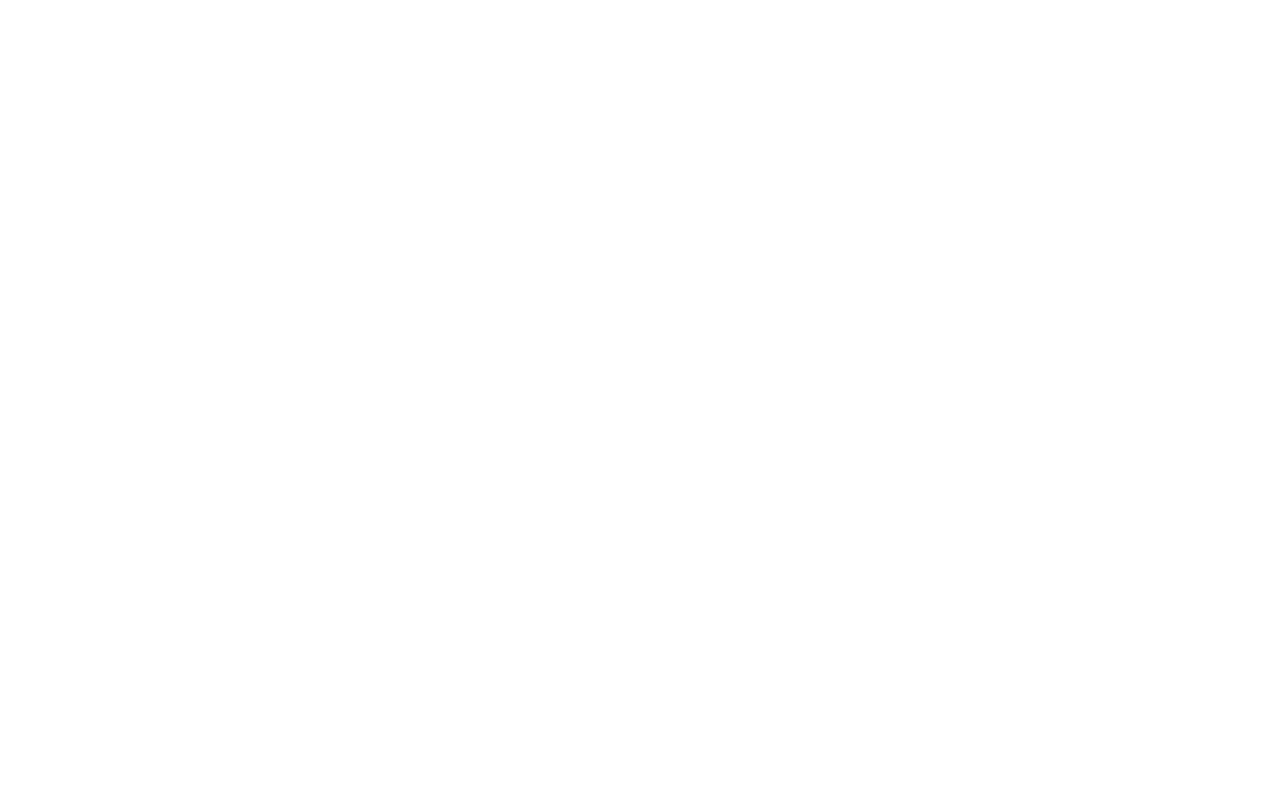
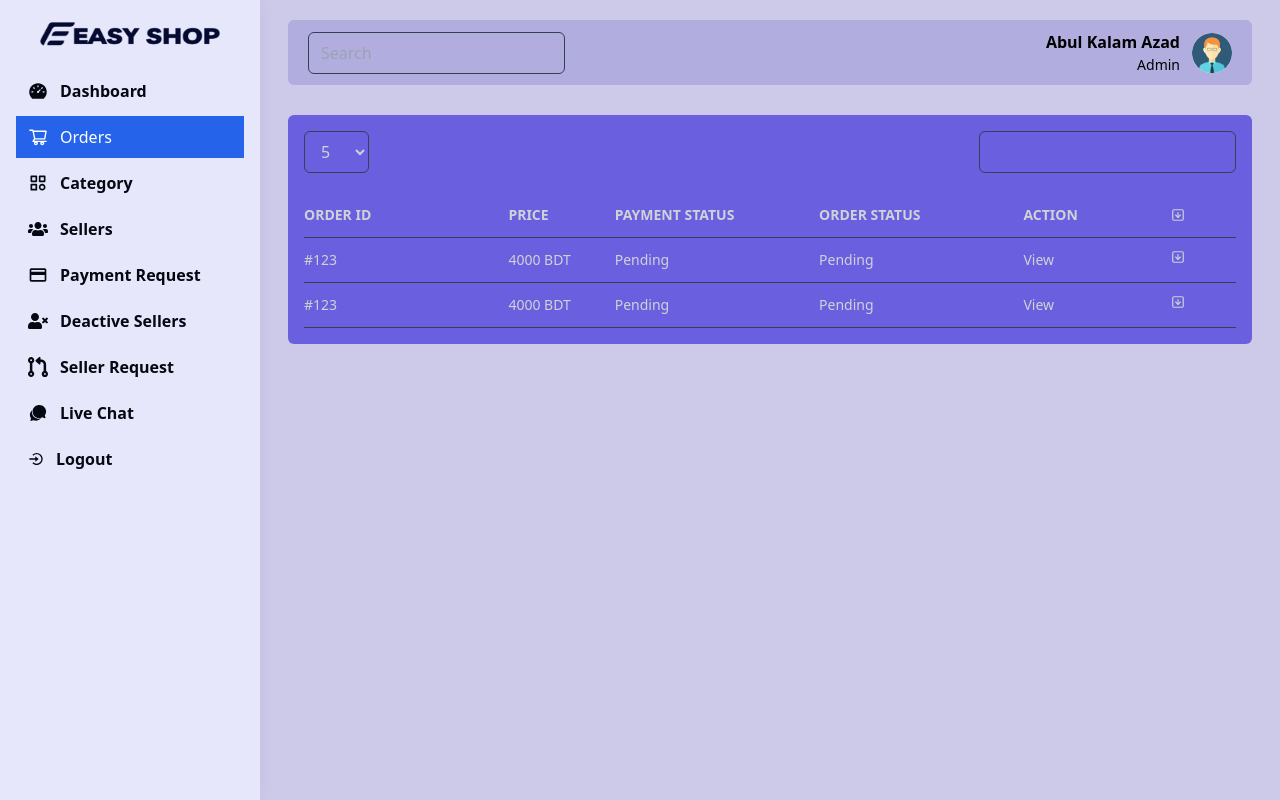
Before and after one commit to RubelAzad/mern_multivendor_ecommerce, a React (Create React App) app in the folder dashboard/: page /admin/dashboard/orders in a window 1280 px wide. Before the commit this address had no page. Built offline with nearby package versions, Linux system fonts and the light colour scheme.

Commit message:
order route and order page design done

```diff
--- a/dashboard/public/index.html
+++ b/dashboard/public/index.html
@@ -24,7 +24,7 @@
       work correctly both with client-side routing and a non-root public URL.
       Learn how to configure a non-root public URL by running `npm run build`.
     -->
-    <title>React App</title>
+    <title>MultiVendor Ecommerce</title>
   </head>
   <body>
     <noscript>You need to enable JavaScript to run this app.</noscript>
--- a/dashboard/src/router/routes/adminRoutes.js
+++ b/dashboard/src/router/routes/adminRoutes.js
@@ -1,10 +1,16 @@
 import { lazy } from "react";
 const AdminDashboard = lazy(()=>import("../../views/admin/AdminDashboard"));
+const Orders = lazy(()=>import("../../views/admin/Orders"));
 
 export const adminRoutes = [
     {
         path: "/admin/dashboard",
         element: <AdminDashboard/>,
         role:'admin'
+    },
+    {
+        path: "/admin/dashboard/orders",
+        element: <Orders/>,
+        role:'admin'
     }
 ]
--- /dev/null
+++ b/dashboard/src/views/admin/Orders.jsx
@@ -0,0 +1,108 @@
+import React, { useState } from 'react';
+import { LuArrowDownSquare } from 'react-icons/lu';
+import { Link } from 'react-router-dom';
+
+const Orders = () => {
+
+    const [currentPage, setCurrentPage] = useState(1)
+    const [searchValue, setSearchValue] = useState('')
+    const [perPage, setPerPage] = useState(5)
+    const [show, setShow] = useState(false)
+
+    return (
+        <div className='px-2 lg:px-7 pt-5'>
+            <div className='w-full p-4 bg-[#6a5fdf] rounded-md'>
+                <div className='flex justify-between items-center'>
+                    <select onChange={(e) => setPerPage(parseInt(e.target.value))} className='px-3 py-2 focus:border-indigo-500 outline-none bg-[#6a5fdf] border border-slate-700 rounded-md text-[#d0d2d6]'>
+                        <option value="5">5</option>
+                        <option value="10">10</option>
+                        <option value="20">20</option>
+                    </select>
+                    <input type="search" className='px-3 py-2 focus:border-indigo-500 outline-none bg-[#6a5fdf] border border-slate-700 rounded-md text-[#d0d2d6]'/>
+                </div>
+                <div className='relative mt-5 overflow-x-auto'>
+                    <div className='w-full text-sm text-left text-[#d0d2d6]'>
+                        <div className='text-sm text-[#d0d2d6] uppercase border-b border-slate-700'>
+                            <div className='flex justify-between items-center'>
+                                <div className='py-3 w-[25%] font-bold'>Order Id</div>
+                                <div className='py-3 w-[13%] font-bold'>Price</div>
+                                <div className='py-3 w-[25%] font-bold'>Payment Status</div>
+                                <div className='py-3 w-[25%] font-bold'>Order Status</div>
+                                <div className='py-3 w-[18%] font-bold'>Action</div>
+                                <div className='py-3 w-[8%] font-bold'><LuArrowDownSquare/></div>
+                            </div>
+
+                        </div>
+                        <div className='text-[#d0d2d6]'>
+                            <div className='flex justify-between items-start border-b border-slate-700'>
+                                <div className='py-3 w-[25%] font-medium whitespace-nowrap'>#123</div>
+                                <div className='py-3 w-[13%] font-medium whitespace-nowrap'>4000 BDT</div>
+                                <div className='py-3 w-[25%] font-medium whitespace-nowrap'>Pending</div>
+                                <div className='py-3 w-[25%] font-medium whitespace-nowrap'>Pending</div>
+                                <div className='py-3 w-[18%] font-medium whitespace-nowrap'><Link>View</Link></div>
+                                <div onClick={() => setShow(!show)} className='py-3 w-[8%] font-medium whitespace-nowrap'><LuArrowDownSquare/></div>
+                            </div>
+                            <div className={show ? 'block border-b border-slate-700 bg-[#827efc]': 'hidden'}>
+                                <div className='flex justify-start items-start'>
+                                    <div className='py-3 w-[25%] font-medium whitespace-nowrap pl-3'>#123</div>
+                                    <div className='py-3 w-[13%] font-medium pl-3'>4000 BDT</div>
+                                    <div className='py-3 w-[25%] font-medium pl-3'>Pending</div>
+                                    <div className='py-3 w-[25%] font-medium pl-3'>Pending</div>
+                                    <div className='py-3 w-[18%] font-medium '></div>
+                                    <div className='py-3 w-[8%] font-medium '></div>
+                                </div>
+                                <div className='flex justify-start items-start'>
+                                    <div className='py-3 w-[25%] font-medium whitespace-nowrap pl-3'>#123</div>
+                                    <div className='py-3 w-[13%] font-medium pl-3'>4000 BDT</div>
+                                    <div className='py-3 w-[25%] font-medium pl-3'>Pending</div>
+                                    <div className='py-3 w-[25%] font-medium pl-3'>Pending</div>
+                                    <div className='py-3 w-[18%] font-medium '></div>
+                                    <div className='py-3 w-[8%] font-medium '></div>
+                                </div>
+                            </div>
+
+                        </div>
+                        <div className='text-[#d0d2d6]'>
+                            <div className='flex justify-between items-start border-b border-slate-700'>
+                                <div className='py-3 w-[25%] font-medium whitespace-nowrap'>#123</div>
+                                <div className='py-3 w-[13%] font-medium whitespace-nowrap'>4000 BDT</div>
+                                <div className='py-3 w-[25%] font-medium whitespace-nowrap'>Pending</div>
+                                <div className='py-3 w-[25%] font-medium whitespace-nowrap'>Pending</div>
+                                <div className='py-3 w-[18%] font-medium whitespace-nowrap'><Link>View</Link></div>
+                                <div onClick={() => setShow(!show)} className='py-3 w-[8%] font-medium whitespace-nowrap'><LuArrowDownSquare/></div>
+                            </div>
+                            <div className={show ? 'block border-b border-slate-700 bg-[#827efc]': 'hidden'}>
+                                <div className='flex justify-start items-start'>
+                                    <div className='py-3 w-[25%] font-medium whitespace-nowrap pl-3'>#123</div>
+                                    <div className='py-3 w-[13%] font-medium pl-3'>4000 BDT</div>
+                                    <div className='py-3 w-[25%] font-medium pl-3'>Pending</div>
+                                    <div className='py-3 w-[25%] font-medium pl-3'>Pending</div>
+                                    <div className='py-3 w-[18%] font-medium '></div>
+                                    <div className='py-3 w-[8%] font-medium '></div>
+                                </div>
+                                <div className='flex justify-start items-start'>
+                                    <div className='py-3 w-[25%] font-medium whitespace-nowrap pl-3'>#123</div>
+                                    <div className='py-3 w-[13%] font-medium pl-3'>4000 BDT</div>
+                                    <div className='py-3 w-[25%] font-medium pl-3'>Pending</div>
+                                    <div className='py-3 w-[25%] font-medium pl-3'>Pending</div>
+                                    <div className='py-3 w-[18%] font-medium '></div>
+                                    <div className='py-3 w-[8%] font-medium '></div>
+                                </div>
+                            </div>
+
+                        </div>
+
+
+
+
+                    </div>
+
+                </div>
+
+            </div>
+
+        </div>
+    );
+};
+
+export default Orders;
```
